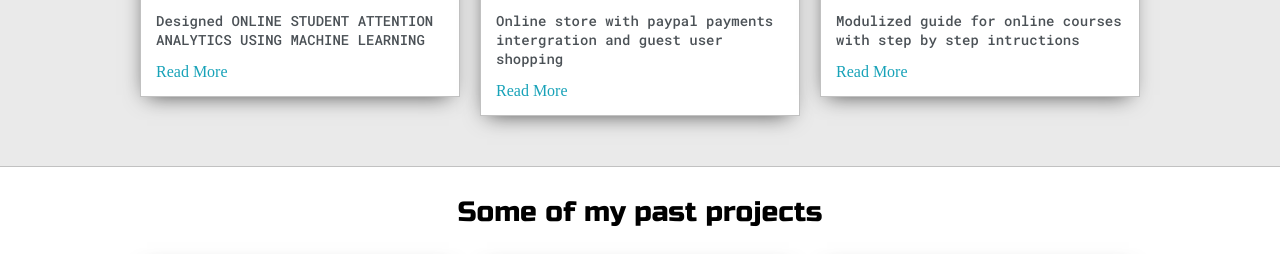
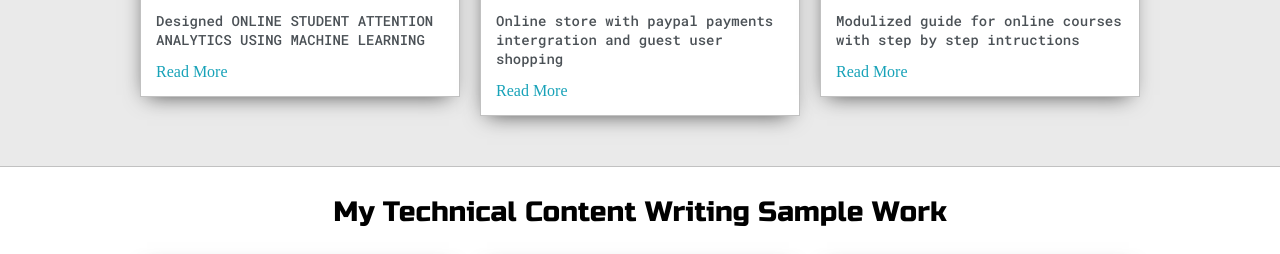
Before and after one commit to Abhizerk/abhishek.github.io, a plain HTML site: page index.html in a window 1280 px wide. Shown: the part 2016-2270 px from the top of the page. Drawn offline with Linux system fonts and the light colour scheme.

Commit message:
Update index.html

```diff
--- a/index.html
+++ b/index.html
@@ -200,7 +200,7 @@
 	</section>
 	<section class="s2">
 		<div class="main-container">
-			<h3 style="text-align: center;">Some of my past projects</h3>
+			<h3 style="text-align: center;">My Technical Content Writing Sample Work</h3>
 
 			<div class="post-wrapper">
 
```
